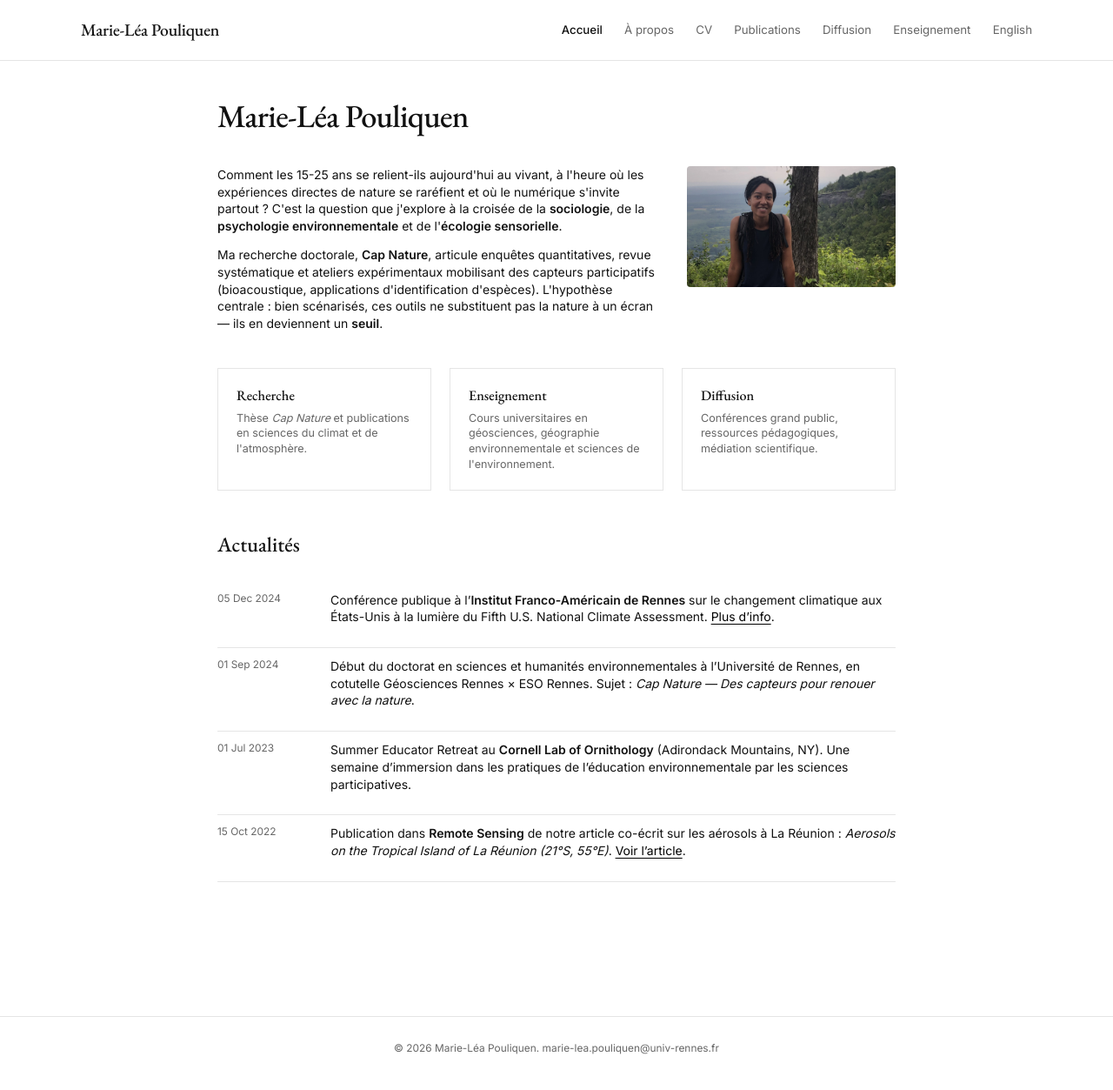
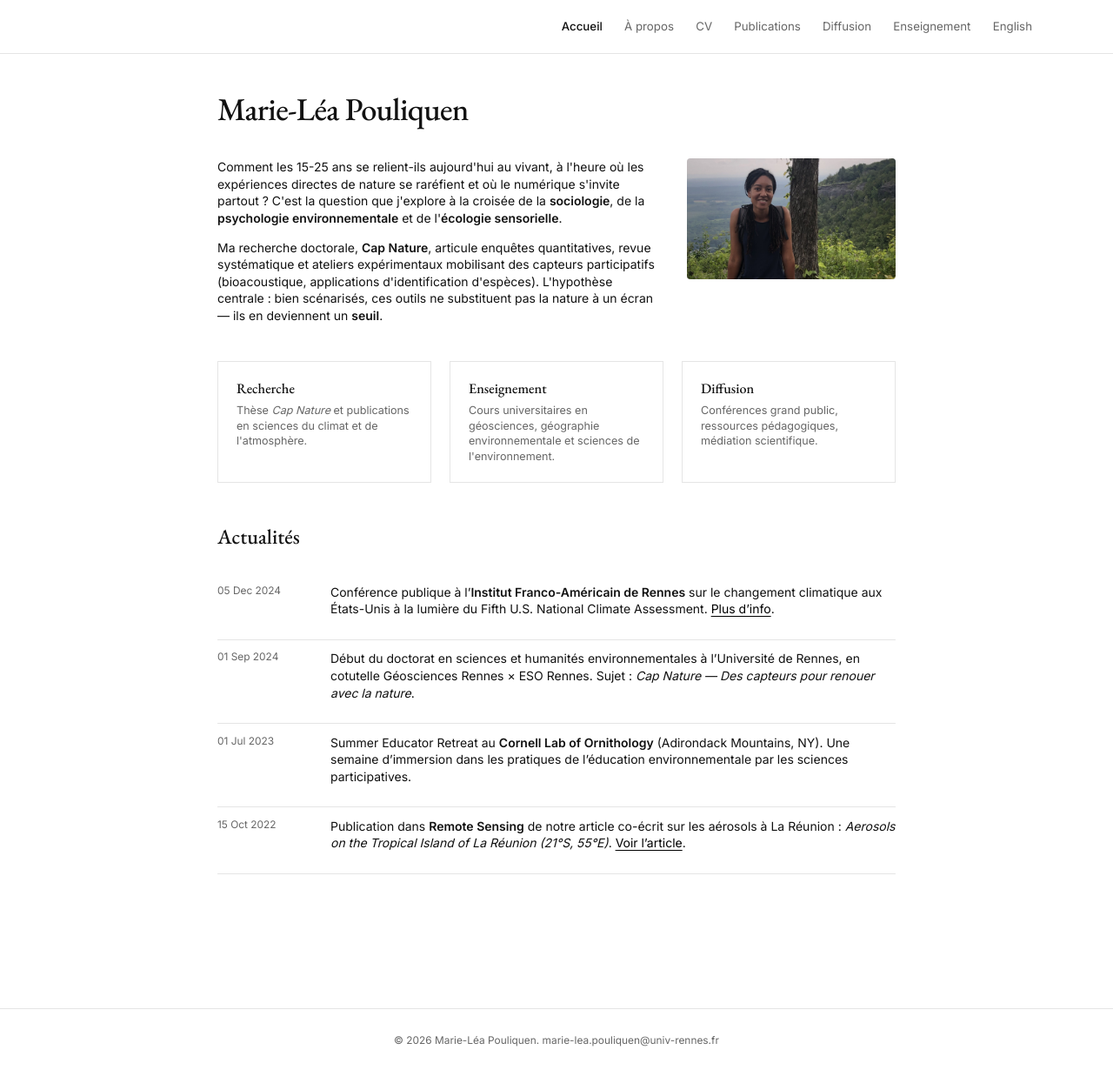
Before and after one commit to marieleapouliquen/marieleapouliquen.github.io, a Jekyll site: the page built from _pages/index.md, in a window 1280 px wide. Shown: the whole page at 87% size. Built offline with Jekyll 4.4.1, drawn with Linux system fonts in a browser that asks for light colours.

Commit message:
Update default.html

```diff
--- a/_layouts/default.html
+++ b/_layouts/default.html
@@ -21,7 +21,11 @@
 
   <header class="site-header">
     <div class="container header-inner">
-      <a href="{{ '/' | relative_url }}" class="site-brand">{{ site.title }}</a>
+      {% unless page.url == '/' %}
+        <a href="{{ '/' | relative_url }}" class="site-brand">{{ site.title }}</a>
+      {% else %}
+        <a href="{{ '/' | relative_url }}" class="site-brand site-brand-hidden" aria-label="{{ site.title }}"></a>
+      {% endunless %}
       <nav class="site-nav" aria-label="Navigation principale">
         {% for item in site.data.navigation %}
           {% assign current = page.url | replace: '/index.html', '/' %}
```
